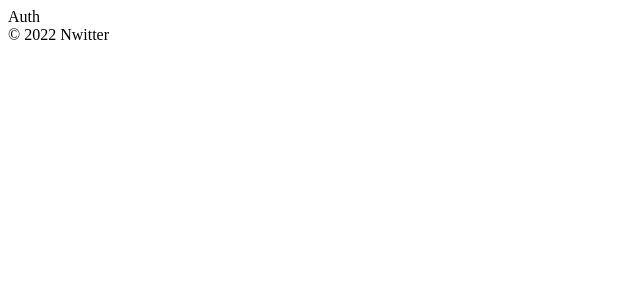
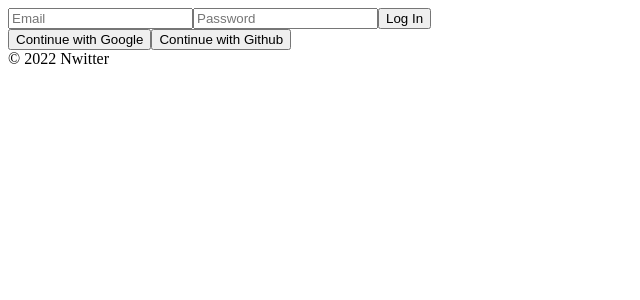
Before and after one commit to SHINMJ/react-clonecoding-twitter, a React (Create React App) app: page /#/ in a window 1280 px wide. Shown: the top 300 px of the page, without its empty margins (0-640 px from the left). Built offline with nearby package versions, Linux system fonts and the light colour scheme; no server answers.

Commit message:
feat: make login form

```diff
--- a/src/routes/Auth.js
+++ b/src/routes/Auth.js
@@ -1,5 +1,48 @@
-import React from 'react'
+import React, { useState } from 'react'
 
-const Auth = () => <span>Auth</span>
+const Auth = () => {
+  const [email, setEmail] = useState('')
+  const [password, setPassword] = useState('')
+
+  const handleChangeEmail = (event) => {
+    setEmail(event.target.value)
+  }
+
+  const handleChangePassword = (event) => {
+    setPassword(event.target.value)
+  }
+
+  const handleSubmit = (event) => {
+    event.preventDefault()
+
+    console.log(email, password)
+  }
+
+  return (
+    <div>
+      <form>
+        <input
+          name='email'
+          type='text'
+          placeholder='Email'
+          required
+          value={email}
+          onChange={handleChangeEmail}
+        />
+        <input
+          name='password'
+          type='password'
+          placeholder='Password'
+          required
+          value={password}
+          onChange={handleChangePassword}
+        />
+        <input onSubmit={handleSubmit} type='submit' value='Log In' />
+      </form>
+      <button>Continue with Google</button>
+      <button>Continue with Github</button>
+    </div>
+  )
+}
 
 export default Auth
```
